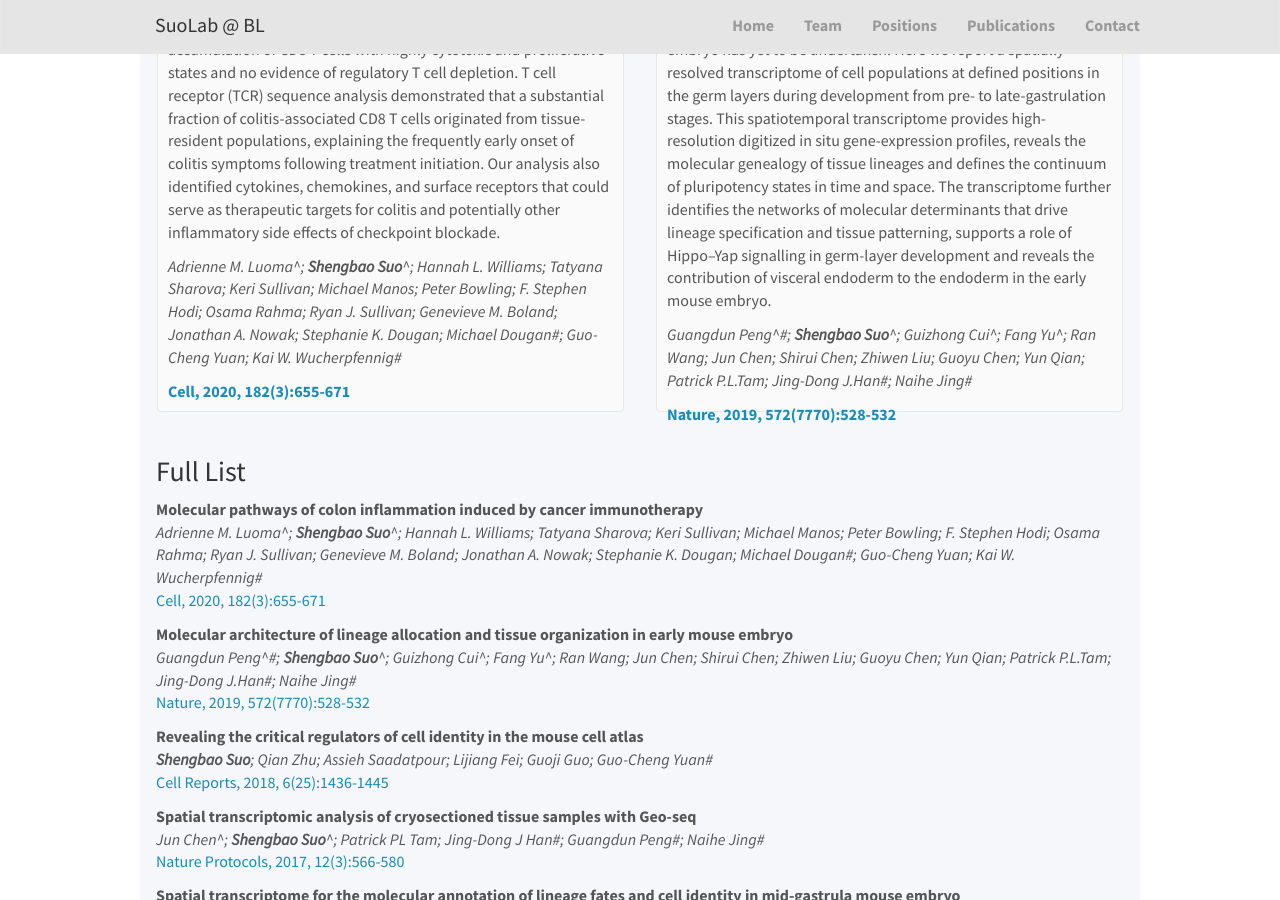
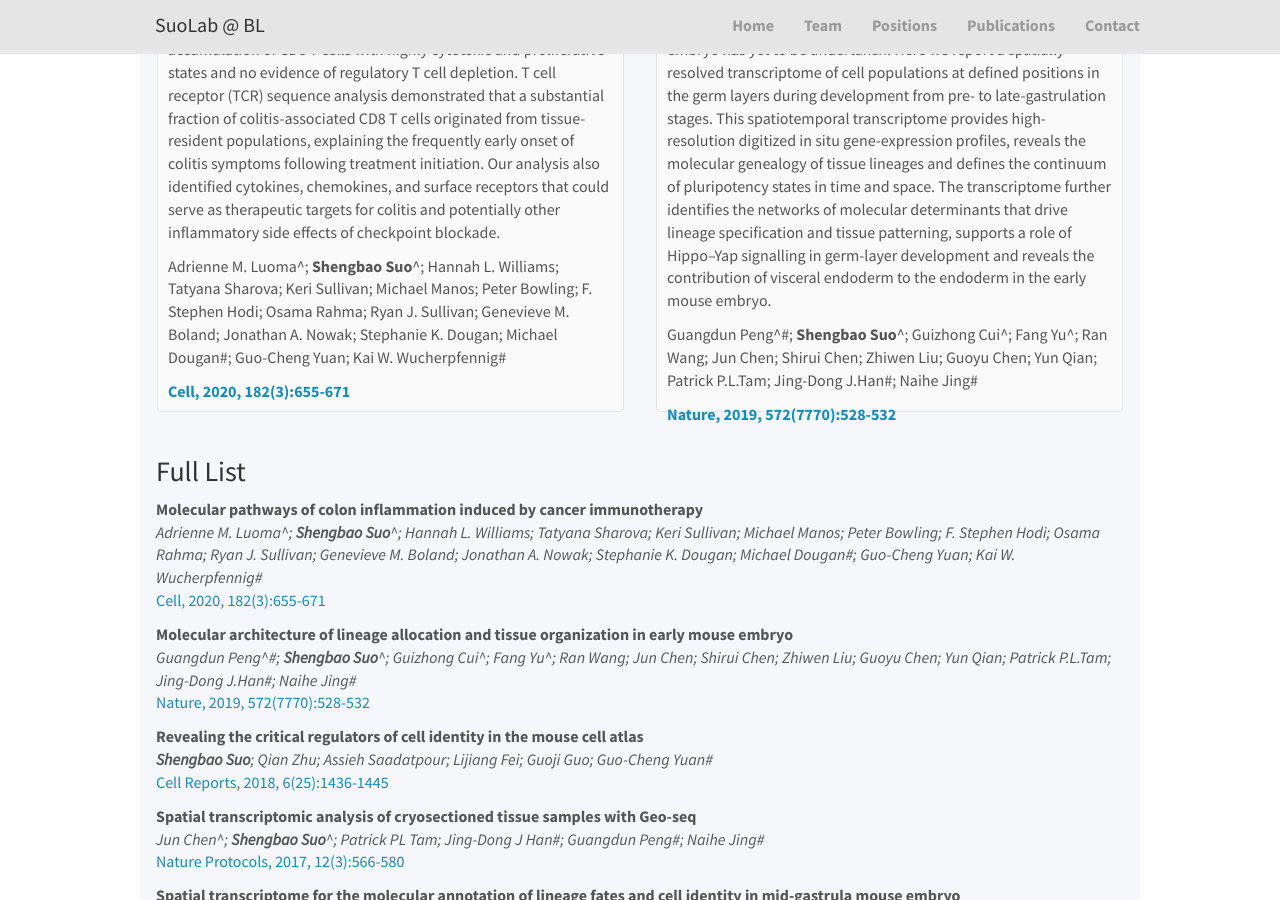
Before and after one commit to suoshengbao/suoshengbao.github.io, a Jekyll site: the page built from _pages/publications.md, in a window 1280 px wide and 900 px high, scrolled down 509 px. Built offline with Jekyll 4.4.1, drawn with Linux system fonts in a browser that asks for light colours; nearby versions of some CDN libraries.

Commit message:
Update publications.md

```diff
--- a/_pages/publications.md
+++ b/_pages/publications.md
@@ -29,7 +29,7 @@ permalink: /publications/
   <pubtit>{{ publi.title }}</pubtit>
   <img src="{{ site.url }}{{ site.baseurl }}/images/pubpic/{{ publi.image }}" class="img-responsive" width="33%" style="float: left" />
   <p>{{ publi.description }}</p>
-  <p><em>{{ publi.authors }}</em></p>
+  <p>{{ publi.authors }}</p>
   <p><strong><a href="{{ publi.link.url }}">{{ publi.link.display }}</a></strong></p>
   <p class="text-danger"><strong> {{ publi.news1 }}</strong></p>
   <p> {{ publi.news2 }}</p>
```
